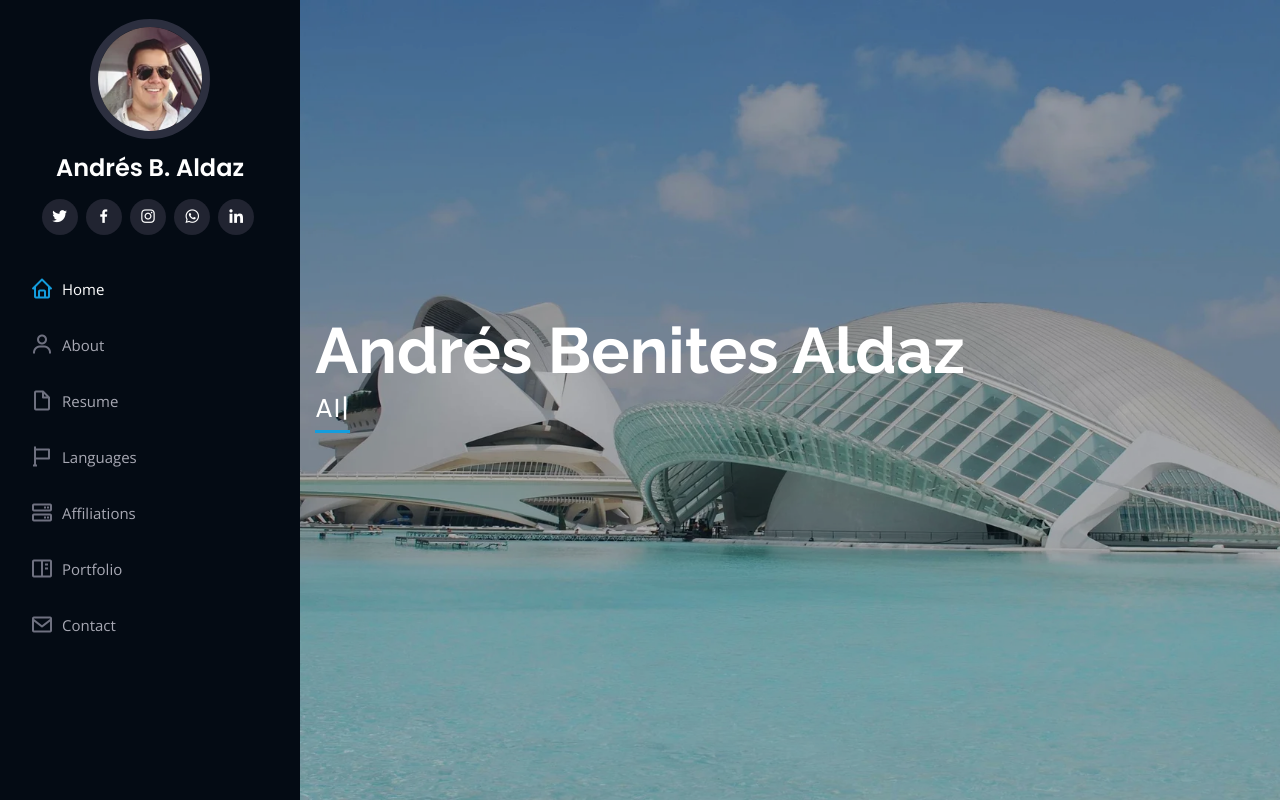
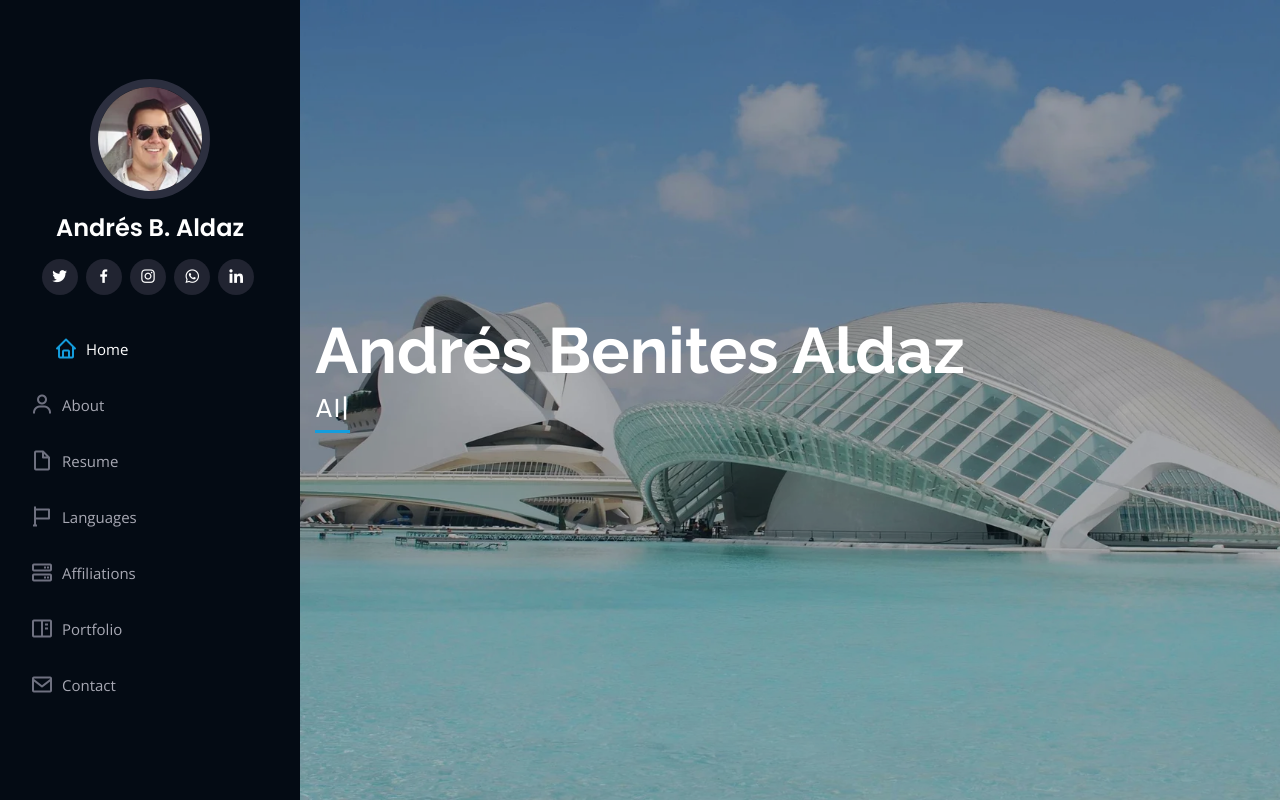
Before and after one commit to daibeal/personalWebpage, a plain HTML site: page index.html in a window 1280 px wide. Shown: the top 800 px of the page. Drawn offline with nearby package versions, Linux system fonts and the light colour scheme; some icons are missing.

Commit message:
Improved movement

```diff
--- a/assets/css/style.css
+++ b/assets/css/style.css
@@ -57,12 +57,9 @@ h6 {
   transition: all ease-in-out 0.5s;
   z-index: 9997;
   transition: all 0.5s;
-  padding: 0 15px;
+  padding: 4rem 15px;
   background: #040b14;
   overflow-y: auto;
-}
-#header:hover{
-    padding-top: 0.25rem;
 }
 #header .profile img {
   margin: 15px auto;
@@ -109,11 +106,14 @@ h6 {
   width: 36px;
   height: 36px;
   transition: 0.3s;
+  transition-duration: 1s;
 }
 #header .profile .social-links a:hover {
   background: #149ddd;
   color: #fff;
   text-decoration: none;
+  transform: scale(1.2);
+  transition-duration: 1s;
 }
 #main {
   margin-left: 300px;
@@ -153,6 +153,8 @@ h6 {
   font-size: 24px;
   padding-right: 8px;
   color: #6f7180;
+  padding-left: 0;
+  transition: 1s ease;
 }
 .nav-menu .active,
 .nav-menu .active:focus,
@@ -160,12 +162,18 @@ h6 {
 .nav-menu li:hover > a {
   text-decoration: none;
   color: #fff;
+  /* padding: 0; */
+
+
 }
 .nav-menu .active i,
 .nav-menu .active:focus i,
 .nav-menu a:hover i,
 .nav-menu li:hover > a i {
   color: #149ddd;
+  padding-left: 1.5rem;
+  transition: 0.5s ease;
+
 }
 .mobile-nav-toggle {
   position: fixed;
@@ -512,6 +520,7 @@ section {
 }
 .portfolio .portfolio-wrap .portfolio-links a:hover {
   background: rgba(20, 157, 221, 0.95);
+
 }
 .portfolio .portfolio-wrap .portfolio-links a + a {
   border-left: 1px solid #37b3ed;
@@ -739,7 +748,9 @@ section {
 }
 .contact .info .social-links {
   padding-left: 60px;
+
 }
+
 .contact .info .social-links a {
   font-size: 18px;
   display: inline-block;
--- a/index.html
+++ b/index.html
@@ -8,8 +8,12 @@
   <meta content="width=device-width, initial-scale=1.0" name="viewport">
 
   <title>Dairon Andres Benites Aldaz</title>
-  <meta content="Inquisitive, energetic computer science specialist skilled in leadership, with a strong foundation in math, engineering and business logistics." name="description">
-  <meta content="Business, Computer Science, Engineering, Mathematics, Universidad Politécnica de Valencia, Big Data, España, Europa, University, Universidad" name="keywords">
+  <meta
+    content="Inquisitive, energetic computer science specialist skilled in leadership, with a strong foundation in math, engineering and business logistics."
+    name="description">
+  <meta
+    content="Business, Computer Science, Engineering, Mathematics, Universidad Politécnica de Valencia, Big Data, España, Europa, University, Universidad"
+    name="keywords">
   <meta name="author" content="Dairon Andres Benites Aldaz">
   <!-- Favicons -->
   <link href="assets/img/favicon.svg" rel="icon">
@@ -47,16 +51,17 @@
     gtag('config', 'G-V9KRFV674S');
   </script>
   <!--Cookies banner-->
-  <link rel="stylesheet" type="text/css" href="https://cdn.jsdelivr.net/npm/cookieconsent@3/build/cookieconsent.min.css" />
+  <link rel="stylesheet" type="text/css"
+    href="https://cdn.jsdelivr.net/npm/cookieconsent@3/build/cookieconsent.min.css" />
 </head>
 
 <body>
   <!-- ======= Mobile nav toggle button ======= --> <i class="bi bi-list mobile-nav-toggle d-xl-none"></i>
   <!-- ======= Header ======= -->
-  <header id="header">
-    <div class="d-flex flex-column" data-tilt data-tilt-reverse="true" >
-      <div class="profile" > <a href="https://www.linkedin.com/in/daibeal/"><img src="assets/img/profile.webp" alt=""
-            class="img-fluid rounded-circle " ></a>
+  <header id="header" >
+    <div class="d-flex flex-column" data-tilt>
+      <div class="profile"> <a href="https://www.linkedin.com/in/daibeal/"><img src="assets/img/profile.webp" alt=""
+            class="img-fluid rounded-circle "></a>
         <h1 class="text-light"><a href="index.html">Andrés B. Aldaz</a></h1>
         <div class="social-links mt-3 text-center"> <a href="https://twitter.com/daibeal26" class="twitter"><i
               class="bx bxl-twitter"></i></a> <a href="https://www.facebook.com/andres.benites.5496/"
@@ -126,8 +131,7 @@
               <div class="col-lg-6 col-md-12 col-sm-12">
                 <ul>
                   <li><i class="bi bi-chevron-right"></i> <strong>Github:</strong>
-                    <p><a
-                        href="https://github.com/daibeal">@daibeal</a>
+                    <p><a href="https://github.com/daibeal">@daibeal</a>
                     </p>
                   </li>
                 </ul>
@@ -151,10 +155,14 @@
                   style="margin-top: 0rem;" alt=""></a>
             </div>
             <div class="col-lg-3 uni-row"> <a href="https://ibidat.es"><img class="uni ucm"
-              src="https://ik.imagekit.io/daibeal/santander_Qr8BkO1Ts.webp?updatedAt=1639344114636" width="300rem" style="padding-top: 0; " alt=""></a>
+                  src="https://ik.imagekit.io/daibeal/santander_Qr8BkO1Ts.webp?updatedAt=1639344114636" width="300rem"
+                  style="padding-top: 0; " alt=""></a>
             </div>
-            <div class="col-lg-3 uni-row"> <a href="https://keepcoding.io/nuestros-bootcamps/full-stack-big-data-machine-learning-bootcamp/"><img class="uni ucm coding"
-              src="https://keepcoding.io/wp-content/uploads/2021/02/Logo-KeepCoding-tech-school-final.png" width="300rem" style="padding-top: 2rem; " alt=""></a>
+            <div class="col-lg-3 uni-row"> <a
+                href="https://keepcoding.io/nuestros-bootcamps/full-stack-big-data-machine-learning-bootcamp/"><img
+                  class="uni ucm coding"
+                  src="https://keepcoding.io/wp-content/uploads/2021/02/Logo-KeepCoding-tech-school-final.png"
+                  width="300rem" style="padding-top: 2rem; " alt=""></a>
             </div>
 
           </div>
@@ -271,7 +279,9 @@
             <div class="resume-item">
               <h4> Big Data, AI & Machine Learning</h4>
               <h5>2022</h5>
-              <p><em><a href="https://keepcoding.io/nuestros-bootcamps/full-stack-big-data-machine-learning-bootcamp/">KEEPCODING Tech School, Spain</a></em></p>
+              <p><em><a
+                    href="https://keepcoding.io/nuestros-bootcamps/full-stack-big-data-machine-learning-bootcamp/">KEEPCODING
+                    Tech School, Spain</a></em></p>
               <ul>
                 <li>Data Warehouse & ETL</li>
                 <li>Big Data Architecture</li>
@@ -288,7 +298,8 @@
             <div class="resume-item">
               <h4> Big Data Analytics (6th edition)</h4>
               <h5>2022</h5>
-              <p><em><a href="https://www.fundacion.uc3m.es/formacion/big-data-analytics/">UC3M - Santander (IBiDat) & Deloitte Digital, Spain</a></em></p>
+              <p><em><a href="https://www.fundacion.uc3m.es/formacion/big-data-analytics/">UC3M - Santander (IBiDat) &
+                    Deloitte Digital, Spain</a></em></p>
               <ul>
                 <li>Data Architecture and Infrastructure</li>
                 <li>Supervised data learning</li>
@@ -409,7 +420,7 @@
           <h2>Certificates</h2>
         </div>
         <div class="row sumary-row" style="float: left;"">
-          <div class="col-lg-4 col-md-6 icon-box" data-aos="fade-up">
+          <div class=" col-lg-4 col-md-6 icon-box" data-aos="fade-up">
           <div class="icon"><i class="fas fa-university"></i></div>
           <h4 class="title"><a
               href="https://www.ideas.upv.es/gennera-2021-soluciona-retos-de-empresas-en-equipo/">Premio Gennera® 2021
@@ -434,7 +445,7 @@
           <p class="description"> <strong>Edition: </strong><em>2021</em></p>
         </div>
       </div>
-        <div class="row sumary-row" style = "float: inline-start; padding-left: 3.5%;">
+      <div class="row sumary-row" style="float: inline-start; padding-left: 3.5%;">
         <div class="col-lg-4 col-md-6 icon-box" data-aos="fade-up">
           <div class="icon"><i class="fas fa-database"></i></div>
           <h4 class="title"><a href="https://courses.edx.org/certificates/b08461746cb049b29743d80e82b26db1">Data
@@ -507,7 +518,7 @@
               <!-- modify this form HTML and place wherever you want your form -->
               <form action="https://formspree.io/f/mlezenwd" method="POST">
                 <label>
-                  <h3 >Your email</h3>
+                  <h3>Your email</h3>
                   <input type="email" name="_replyto" placeholder="example@domain.com">
                 </label>
                 <label>
```
Lines whose indentation alone changed are shown as unchanged.
